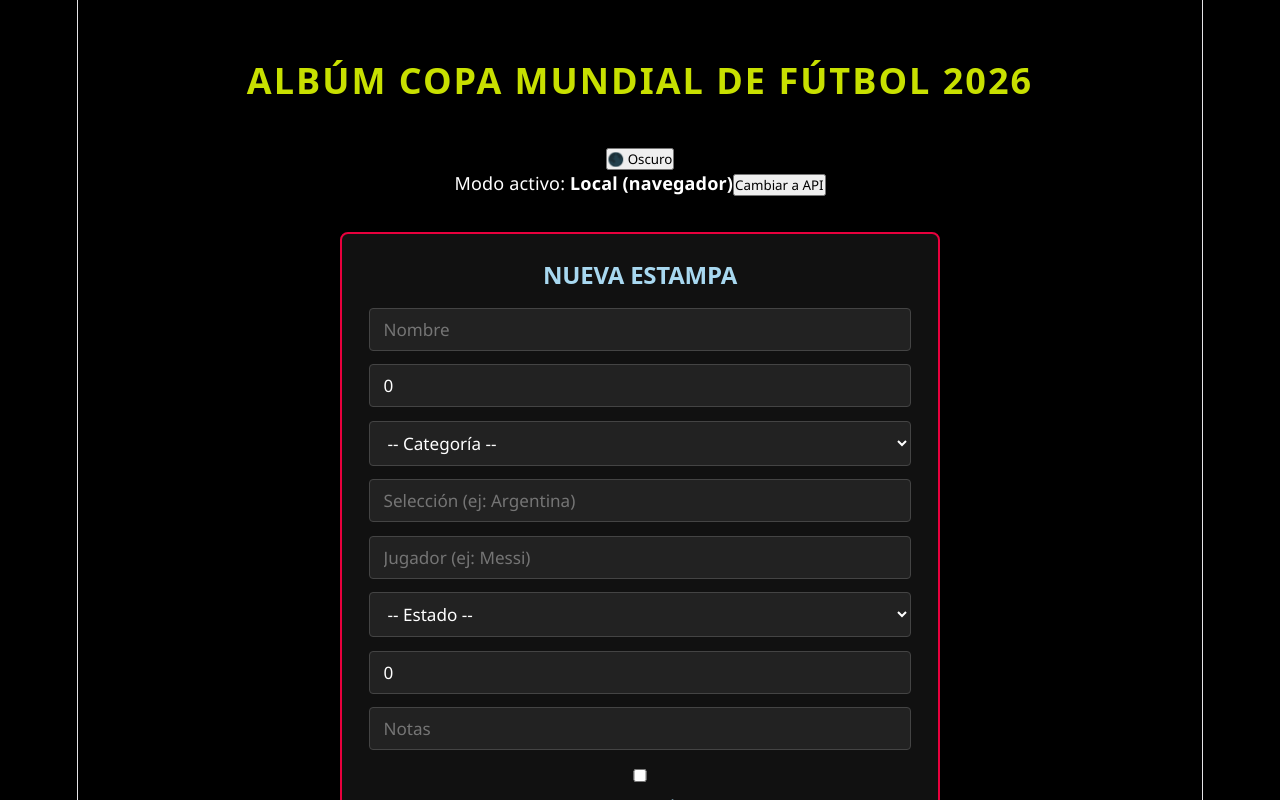
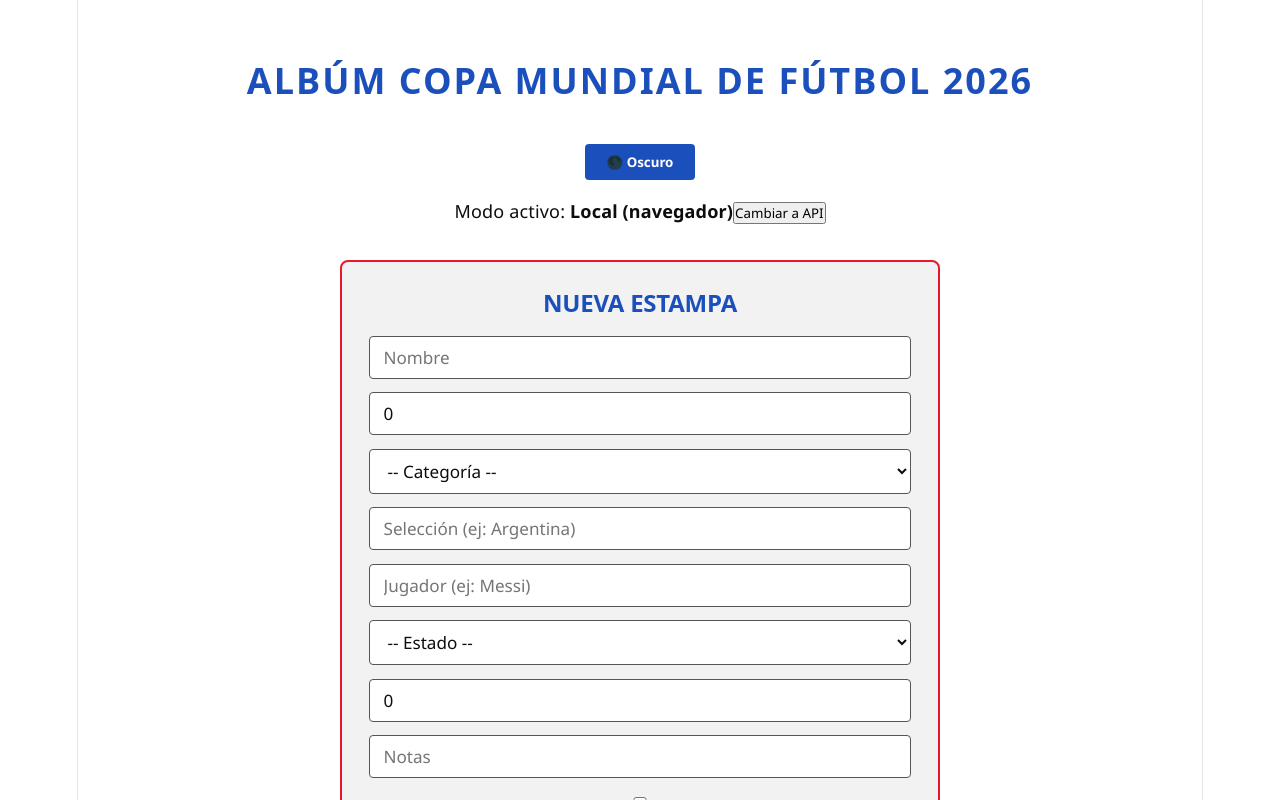
Before and after one commit to bianckaa/sw-proyecto-final, a React app in the folder frontend/: page / in a window 1280 px wide. Shown: the top 800 px of the page. Built offline with nearby package versions, Linux system fonts and the light colour scheme; the HTML template or start-up script is replaced by a standard one.

Commit message:
style: aplicar la paleta oficial fifa world cup 2026 con variables css

```diff
--- a/frontend/src/App.css
+++ b/frontend/src/App.css
@@ -8,9 +8,10 @@
 }
 
 body {
-  background-color: #000000;
-  color: #FFFFFF;
+  background-color: var(--color-bg);
+  color: var(--color-text);
   min-height: 100vh;
+  transition: background-color 0.2s ease, color 0.2s ease;
 }
 
 h1 {
@@ -18,7 +19,7 @@ h1 {
   font-weight: 900;
   text-transform: uppercase;
   letter-spacing: 2px;
-  color: #C8E000;
+  color: var(--color-primary);
   text-align: center;
   padding: 2rem 0 1rem;
 }
@@ -26,7 +27,7 @@ h1 {
 h2 {
   font-weight: 700;
   text-transform: uppercase;
-  color: #A8D8F0;
+  color: var(--color-primary);
   margin-bottom: 1rem;
 }
 
@@ -34,8 +35,8 @@ h2 {
 .formulario {
   max-width: 600px;
   margin: 2rem auto;
-  background: #111111;
-  border: 2px solid #E8003D;
+  background: var(--color-surface);
+  border: 2px solid var(--color-accent);
   border-radius: 8px;
   padding: 1.5rem;
 }
@@ -44,9 +45,9 @@ h2 {
 .formulario select,
 .formulario textarea {
   width: 100%;
-  background: #222222;
-  border: 1px solid #444;
-  color: #FFFFFF;
+  background: var(--color-bg);
+  border: 1px solid var(--color-text-muted);
+  color: var(--color-text);
   padding: 0.5rem 0.75rem;
   border-radius: 4px;
   margin-bottom: 0.75rem;
@@ -56,21 +57,21 @@ h2 {
 .formulario input:focus,
 .formulario select:focus {
   outline: none;
-  border-color: #C8E000;
+  border-color: var(--color-primary);
 }
 
 .formulario label {
   display: block;
   font-size: 0.8rem;
-  color: #A8D8F0;
+  color: var(--color-primary);
   margin-bottom: 0.25rem;
   text-transform: uppercase;
 }
 
 /* BOTONES */
 .btn-guardar {
-  background: #E8003D;
-  color: #FFFFFF;
+  background: var(--color-accent);
+  color: var(--color-on-color);
   border: none;
   padding: 0.6rem 1.5rem;
   font-weight: 700;
@@ -82,8 +83,8 @@ h2 {
 }
 
 .btn-guardar:hover {
-  background: #C8E000;
-  color: #000000;
+  background: var(--color-warn);
+  color: var(--color-on-warn);
 }
 
 /* COLECCIÓN */
@@ -98,44 +99,53 @@ h2 {
 
 /* CARD */
 .card {
-  background: #111111;
-  border: 1px solid #333;
+  background: var(--color-surface);
+  border: 1px solid var(--color-text-muted);
   border-radius: 8px;
   padding: 1rem;
-  transition: border-color 0.2s;
+  transition: border-color 0.2s, background 0.2s ease;
+}
+
+.badge-categoria {
+  display: inline-block;
+  padding: 0.15rem 0.5rem;
+  border-radius: 999px;
+  color: var(--color-on-color);
+  font-size: 0.75rem;
+  font-weight: 700;
 }
 
 .card:hover {
-  border-color: #E8003D;
+  border-color: var(--color-accent);
 }
 
 .card p {
   font-size: 0.9rem;
   margin-bottom: 0.4rem;
-  color: #CCCCCC;
+  color: var(--color-text-muted);
 }
 
 .card .numero {
   font-size: 2rem;
   font-weight: 900;
-  color: #C8E000;
+  color: var(--color-warn);
 }
 
 .card .jugador {
   font-size: 1.1rem;
   font-weight: 700;
-  color: #FFFFFF;
+  color: var(--color-text);
 }
 
 .card .seleccion {
-  color: #A8D8F0;
+  color: var(--color-primary);
   font-weight: 600;
 }
 
 .btn-eliminar {
   background: transparent;
-  border: 1px solid #E8003D;
-  color: #E8003D;
+  border: 1px solid var(--color-accent);
+  color: var(--color-accent);
   padding: 0.4rem 0.8rem;
   border-radius: 4px;
   cursor: pointer;
@@ -145,13 +155,25 @@ h2 {
 
 .btn-editar {
   background: transparent;
-  border: 1px solid #A8D8F0;
-  color: #A8D8F0;
+  border: 1px solid var(--color-primary);
+  color: var(--color-primary);
   padding: 0.4rem 0.8rem;
   border-radius: 4px;
   cursor: pointer;
   font-size: 0.8rem;
 }
 
-.btn-eliminar:hover { background: #E8003D; color: #fff; }
-.btn-editar:hover { background: #A8D8F0; color: #000; }
+.btn-tema {
+  display: block;
+  margin: 0 auto 1rem;
+  background: var(--color-primary);
+  color: var(--color-on-color);
+  border: none;
+  padding: 0.5rem 1.2rem;
+  border-radius: 4px;
+  cursor: pointer;
+  font-weight: 700;
+}
+
+.btn-eliminar:hover { background: var(--color-accent); color: var(--color-on-color); }
+.btn-editar:hover { background: var(--color-primary); color: var(--color-on-color); }
--- a/frontend/src/index.css
+++ b/frontend/src/index.css
@@ -1,4 +1,15 @@
 :root {
+  --color-bg:        #FFFFFF;
+  --color-surface:   #F2F2F2;
+  --color-text:      #0D0D0D;
+  --color-text-muted:#555555;
+  --color-primary:   #1B4FBB;
+  --color-accent:    #E8192C;
+  --color-success:   #009B3A;
+  --color-warn:      #FFCC00;
+  --color-on-color:  #FFFFFF;
+  --color-on-warn:   #0D0D0D;
+
   --text: #6b6375;
   --text-h: #08060d;
   --bg: #fff;
@@ -30,6 +41,19 @@
   }
 }
 
+body[data-theme='oscuro'] {
+  --color-bg:        #0D0D0D;
+  --color-surface:   #1A1A1A;
+  --color-text:      #F2F2F2;
+  --color-text-muted:#999999;
+  --color-primary:   #5A80E0;
+  --color-accent:    #FF4D5E;
+  --color-success:   #33C96A;
+  --color-warn:      #FFD740;
+  --color-on-color:  #FFFFFF;
+  --color-on-warn:   #0D0D0D;
+}
+
 @media (prefers-color-scheme: dark) {
   :root {
     --text: #9ca3af;
@@ -52,6 +76,9 @@
 
 body {
   margin: 0;
+  background: var(--color-bg);
+  color: var(--color-text);
+  transition: background 0.2s ease, color 0.2s ease;
 }
 
 #root {
```
